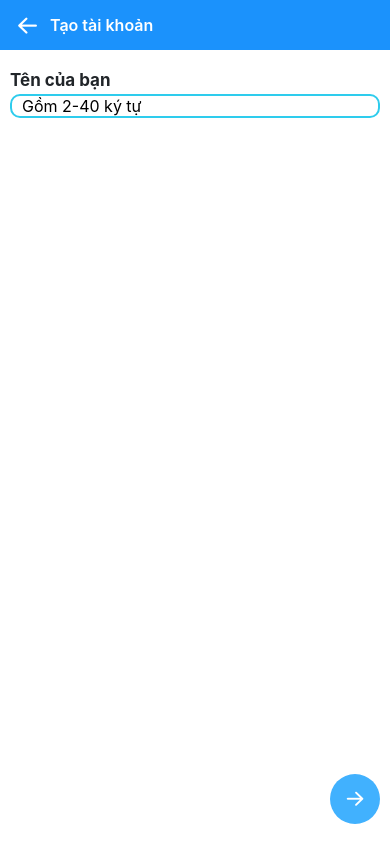
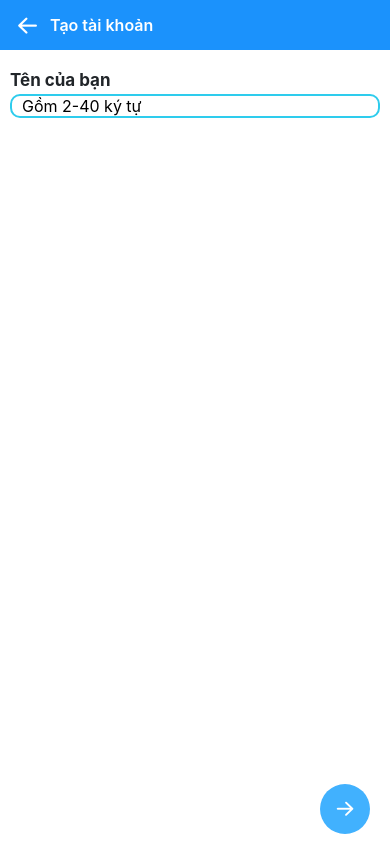
Before and after one commit to MinhVuong68/ping_app, a React Native app: screen /SRegitration in a window 390 px wide. Built offline with nearby package versions, Linux system fonts and the light colour scheme.

Commit message:
complete screen enter phone number

```diff
--- a/src/containers/SSignup/SEnterName/index.tsx
+++ b/src/containers/SSignup/SEnterName/index.tsx
@@ -21,7 +21,7 @@ const SEnterName = () => {
             }}
           />
         </View>
-        <View style={{alignItems: 'flex-end'}}>
+        <View style={[Layout.alignItemsEnd,styles.viewButtonGo]}>
           <Button onPress={() => navigate('SPhoneNumber')}/>
         </View>
       </View>
--- a/src/containers/SSignup/SEnterName/styles/SEnterNameStyle.ts
+++ b/src/containers/SSignup/SEnterName/styles/SEnterNameStyle.ts
@@ -6,7 +6,7 @@ const styles = StyleSheet.create({
   container: {
     flex: 1,
     paddingHorizontal: 10,
-    paddingVertical: 20,
+    paddingTop: 20,
     justifyContent: 'space-between'
   },
   label: {
@@ -14,6 +14,10 @@ const styles = StyleSheet.create({
     color: Color.text,
     fontWeight: 'bold',
   },
+  viewButtonGo: {
+    marginRight: 10,
+    marginBottom: 10,
+  }
 });
 
 export default styles;
--- a/src/containers/SSignup/SEnterPhoneNumber/index.tsx
+++ b/src/containers/SSignup/SEnterPhoneNumber/index.tsx
@@ -1,12 +1,30 @@
 import React from 'react';
-import { Text, View } from 'react-native';
+import { View } from 'react-native';
+
 import { Layout } from '../../../theme';
-import { Header } from '../../../components';
+import { Header, Input } from '../../../components';
+import styles from '../SEnterName/styles/SEnterNameStyle';
+import Button from '../../SLogin/components/Button';
+import { navigate } from '../../../navigators/utils';
 
 const SEnterPhoneNumber = () => {
   return (
     <View style={Layout.full}>
       <Header title="Tạo tài khoản" subHeader='Nhập số điện thoại của bạn để tạo tài khoản mới'/>
+      <View style={styles.container}>
+        <View>
+          <Input
+            cleanTextBtn
+            input={{
+              keyboardType: 'numeric',
+              placeholder: 'Nhập số điện thoại',
+            }}
+          />
+        </View>
+        <View style={[Layout.alignItemsEnd,styles.viewButtonGo]}>
+          <Button/>
+        </View>
+      </View>
     </View>
   );
 };
--- a/src/theme/Layout.ts
+++ b/src/theme/Layout.ts
@@ -20,5 +20,8 @@ export default StyleSheet.create({
   rowHCenter: {
     flexDirection: 'row',
     justifyContent: 'center'
+  },
+  alignItemsEnd: {
+    alignItems: 'flex-end'
   }
 });
```
